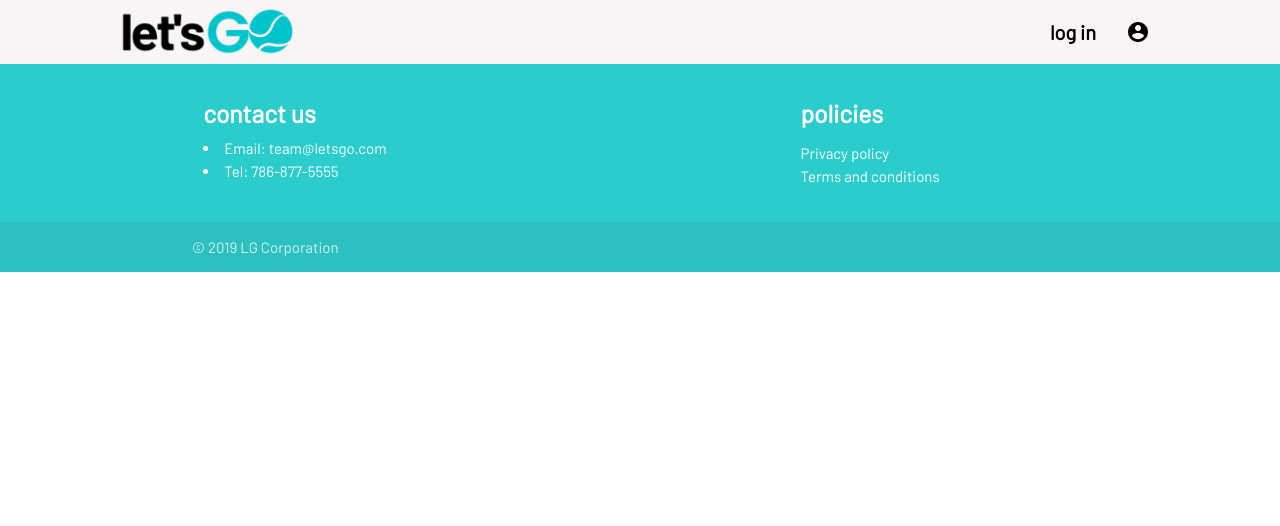
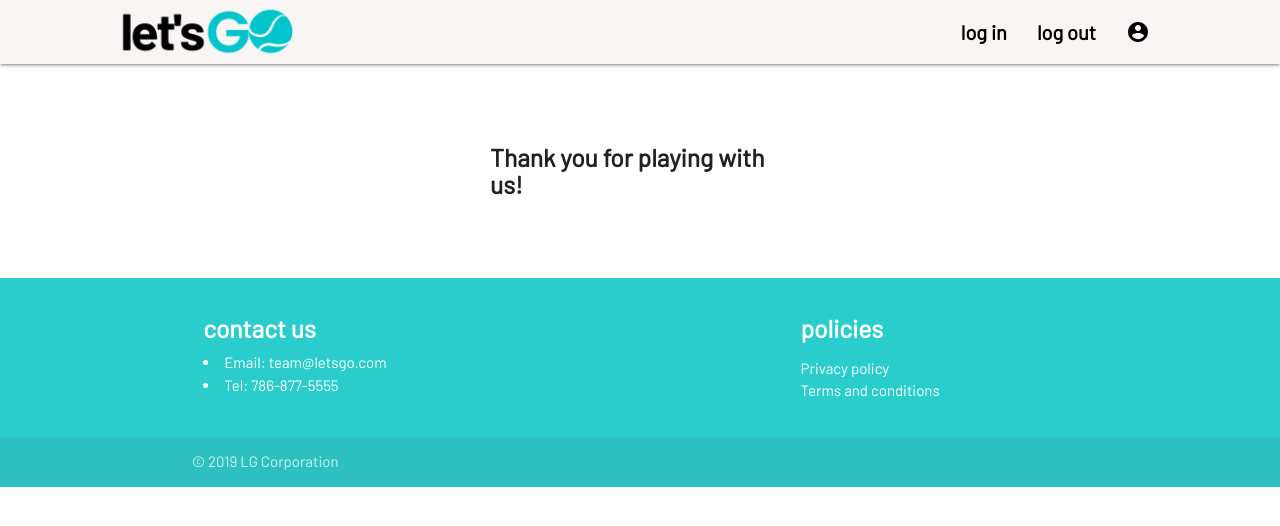
Before and after one commit to zaiverse/LetsGo0, a React (Create React App) app in the folder client/: page /logout in a window 1280 px wide. Shown: the top 526 px of the page. Built offline with nearby package versions, Linux system fonts and the light colour scheme.

Commit message:
logout page

```diff
--- a/client/src/App.js
+++ b/client/src/App.js
@@ -4,6 +4,7 @@ import Navbar from './components/Navbar';
 import Footer from './components/Footer';
 import Home from "./pages/Home";
 import Login from "./components/Login";
+import Logout from "./components/Logout";
 import Activities from "./components/Activities";
 import Register from "./components/Register";
 import Profile from './components/Profile';
@@ -19,6 +20,7 @@ class App extends Component {
             <Switch>
               <Route exact path="/" component={Home} />
               <Route exact path="/login" component={Login} />
+              <Route exact path="/logout" component={Logout} />
               <Route exact path="/register" component={Register} />
               <Route exact path="/activities" component={Activities} />
               <Route exact path="/profile" component={Profile} />
--- /dev/null
+++ b/client/src/components/Logout/Logout.css
@@ -0,0 +1,5 @@
+.logout {
+    width: 300px;
+    margin-top: 80px;
+    margin-bottom: 80px;
+}
--- /dev/null
+++ b/client/src/components/Logout/Logout.js
@@ -0,0 +1,16 @@
+import React, { Component } from "react";
+import "./Logout.css";
+
+class Logout extends Component {
+    state = {
+
+    }
+    render() {
+        return (
+            <div className="container logout">
+                    <h5>Thank you for playing with us!</h5>
+            </div>
+        )
+    }
+}
+export default Logout;
--- /dev/null
+++ b/client/src/components/Logout/index.js
@@ -0,0 +1 @@
+export { default } from "./Logout.js";
--- a/client/src/components/Navbar/Navbar.js
+++ b/client/src/components/Navbar/Navbar.js
@@ -8,6 +8,7 @@ const Navbar = props => (
       <a href="/" className="responsive-img"><img src={logo} alt="Logo" /></a>
       <ul id="nav-mobile" className="right hide-on-med-and-down">
         <li><a href="/login">log in</a></li>
+        <li><a href="/logout">log out</a></li>
         <li><a href="/profile"><i className="material-icons">account_circle</i></a></li>
       </ul>
     </div>
```
